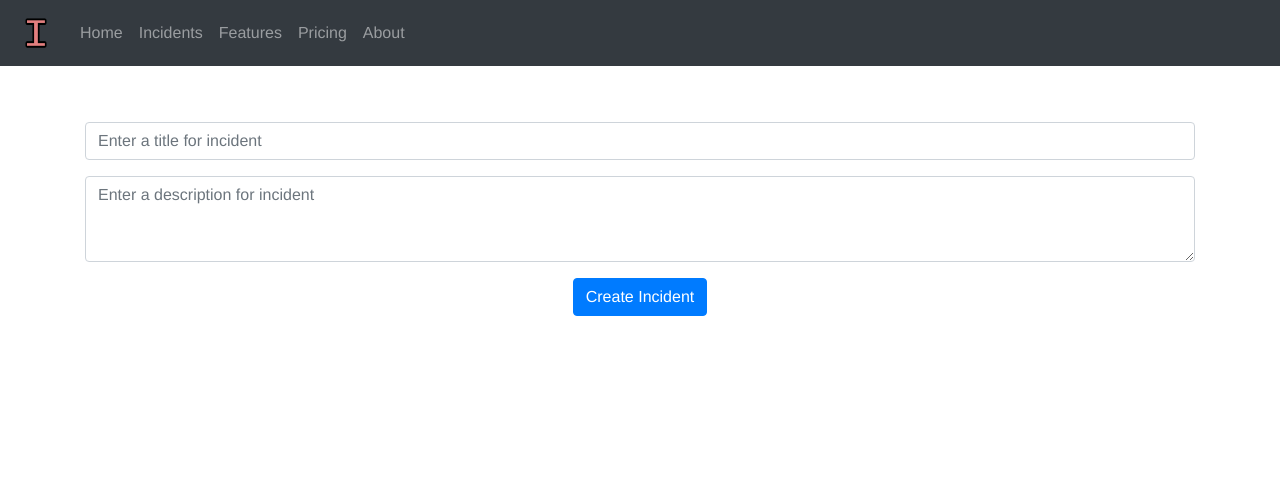
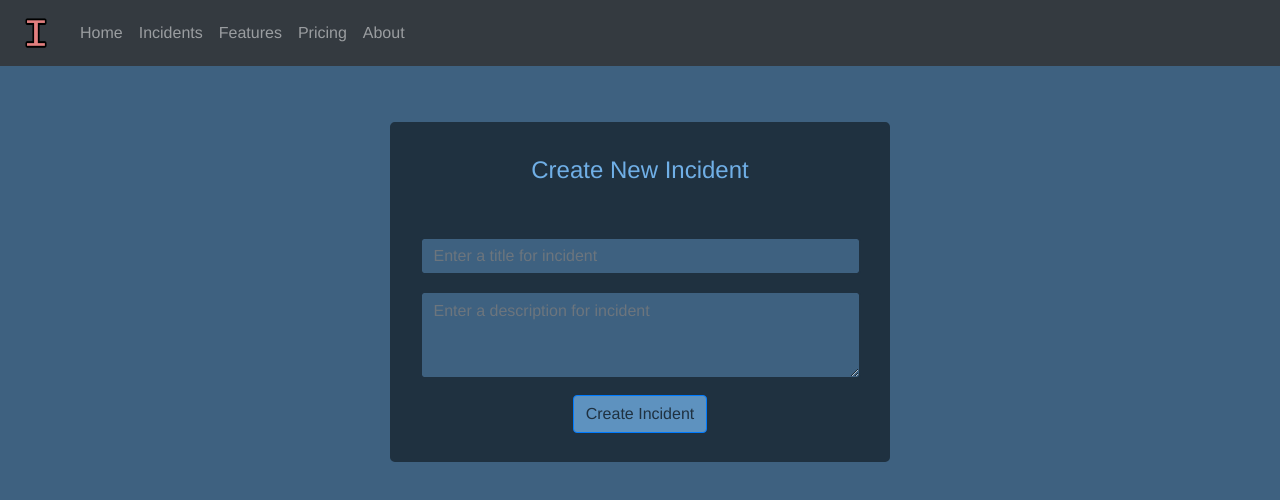
Before and after one commit to teamrit/assignment-2-app, a React (Create React App) app: page /incidents/new in a window 1280 px wide. Shown: the top 500 px of the page. Built offline with nearby package versions, Linux system fonts and the light colour scheme; a web font is replaced by a local one.

Commit message:
minor Ui improv and CREATE_INCIDENT action, NOTE:- Needs to be fixed

```diff
--- a/src/App.css
+++ b/src/App.css
@@ -102,3 +102,35 @@
 .incident-form{
   margin-top: 7vh;
 }
+
+.modal-title{
+  padding: 5%;
+  color: #70AFE6;
+}
+
+.modal-content{
+  border: solid 5px #1F3140;
+  background-color: #1F3140;
+}
+
+.modal-body{
+  padding: 5%;
+}
+
+body{
+  background-color: #3E6180;
+}
+
+.btn{
+  background-color: #5E92BF;
+  color: #1F3140;
+}
+
+.form-control{
+  background-color: #3E6180;
+  border: solid 2px #1F3140;
+}
+
+input{
+  color: white;
+}
--- a/src/components/incidentsForm.component.js
+++ b/src/components/incidentsForm.component.js
@@ -1,9 +1,12 @@
 import React, { Component } from "react";
+import {connect} from "react-redux";
+import {createIncident} from "../redux/actions/incidents.action";
 import Navbar from "./navbar.component";
 import Form from "react-bootstrap/Form";
-import Button from "react-bootstrap/Button"
+import Button from "react-bootstrap/Button";
+import Modal from "react-bootstrap/Modal";
 
-export default class IncidentForm extends Component{
+class IncidentForm extends Component{
 
     constructor(props) {
         super(props);
@@ -17,8 +20,9 @@ export default class IncidentForm extends Component{
         this.setState({[key]: e.target.value})
     }
 
-    onSubmit = (e) => {
-
+    createIncident = (e) => {
+        const {title, description} = this.state;
+        this.props.createIncident(title, description)
     }
 
     render(){
@@ -26,7 +30,10 @@ export default class IncidentForm extends Component{
             <div>
                 <Navbar />
                 <div className="container incident-form">
-                    <Form >
+                    <Modal.Dialog>
+                        <Modal.Title>Create New Incident</Modal.Title>
+                            <Modal.Body>
+                                <Form>
                                     <Form.Group>
                                         <Form.Control type="Title" value={this.state.title} onChange={this.handleInputChange("title")} placeholder="Enter a title for incident"/>
                                     </Form.Group>
@@ -37,9 +44,13 @@ export default class IncidentForm extends Component{
 
                                     <Button type="submit">Create Incident</Button>
                                 </Form>
+                                </Modal.Body>
+                    </Modal.Dialog>
                 </div>
             </div>
 
         )
     }
 }
+
+export default connect((state => state), {createIncident})(IncidentForm);
--- a/src/redux/actions/incidents.action.js
+++ b/src/redux/actions/incidents.action.js
@@ -0,0 +1,14 @@
+import {CREATE_INCIDENT} from "../constants";
+import axios from "axios";
+import {resolveHost} from "../helper.functions";
+
+//function to make an api request to create a new incident//
+export const createIncident = (values) => {
+    return(dispatch) => {
+        const request = axios.post(resolveHost("/incident/"), values);
+        request.then(({data}) => {
+            dispatch({type: CREATE_INCIDENT, payload: data})
+        });
+        console.log("This is from incident action")
+    }
+};
```
Lines whose indentation alone changed are shown as unchanged.
